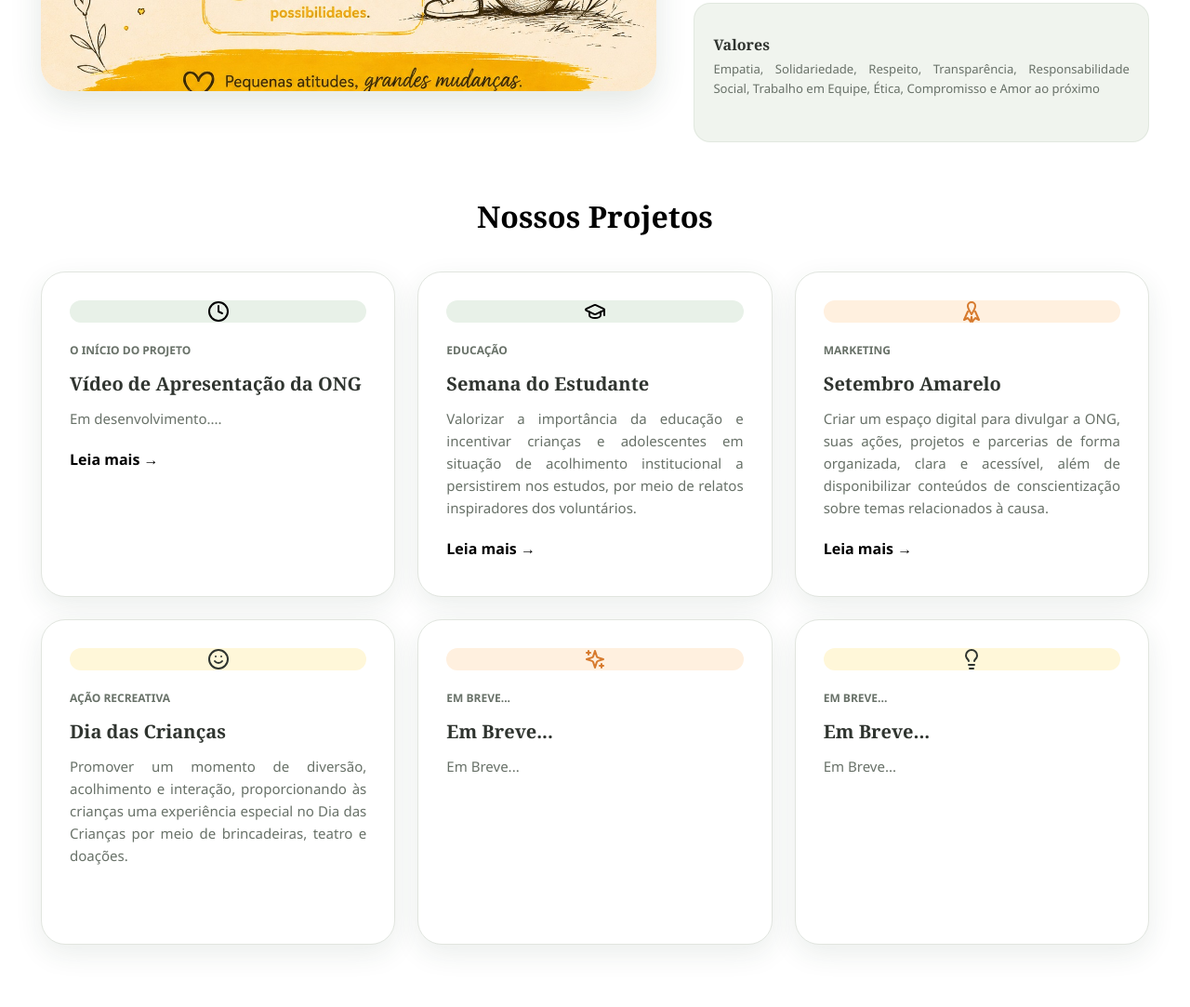
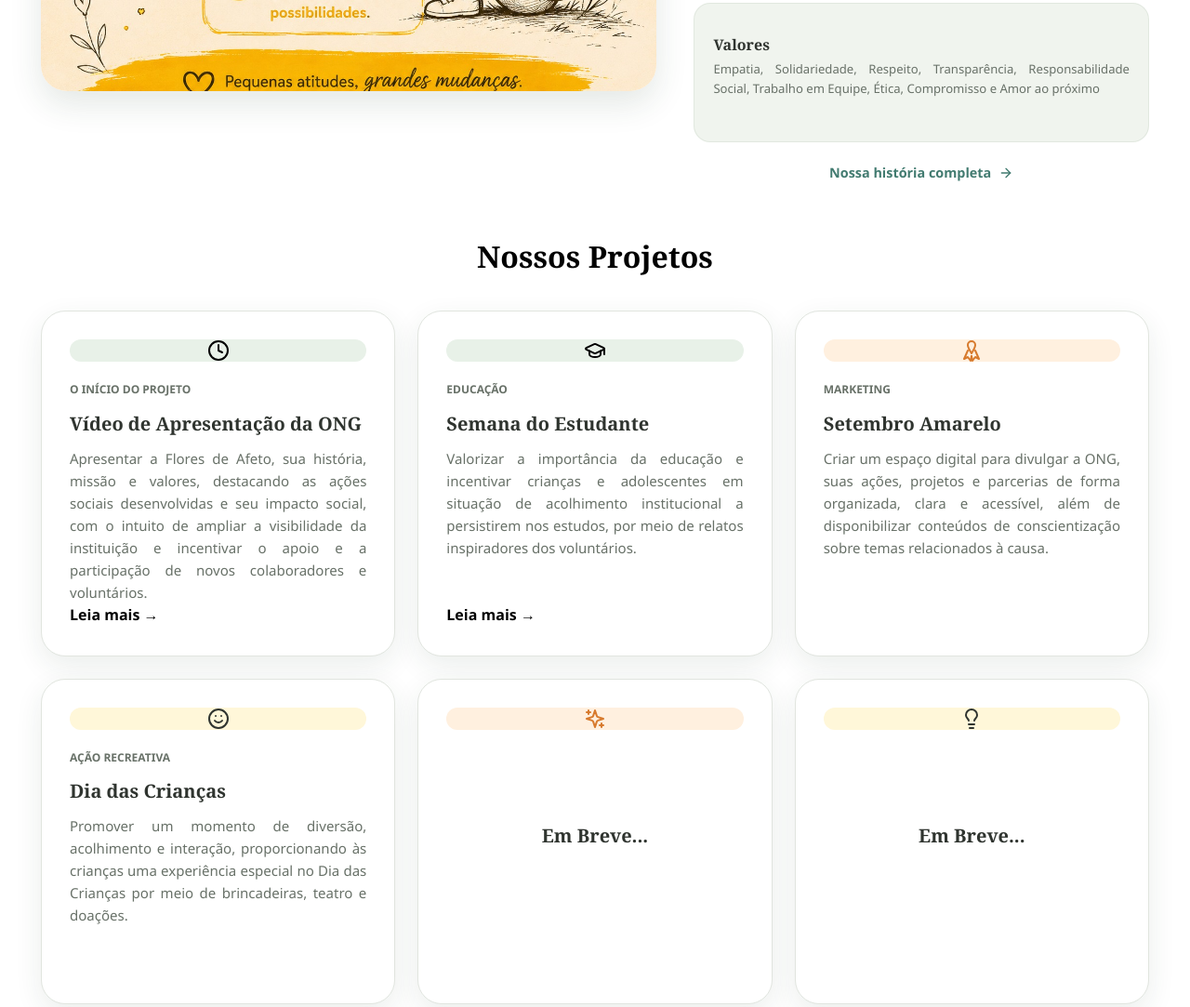
Before and after one commit to jonathandamasceno/floresdeafeto, a plain HTML site: page site/index.html in a window 1280 px wide. Shown: the part 1325-2408 px from the top of the page at 93% size. Drawn offline with Linux system fonts and the light colour scheme.

Commit message:
melhorias das informações

```diff
--- a/site/css/styles.css
+++ b/site/css/styles.css
@@ -629,7 +629,7 @@ footer input:focus {
 }
 .news-link {
   display: inline-block;
-  margin-top: 20px;
+  margin-top: auto;
   color: var(--verde);
   font-weight: 800;
 }
--- a/site/index.html
+++ b/site/index.html
@@ -170,8 +170,8 @@
                   </p>
                 </div>
               </div>
-              <!--
-              <a href="#sobre" class="inline-flex items-center justify-center gap-2 whitespace-nowrap rounded-full text-sm font-bold cursor-pointer transition-all focus-visible:outline-none focus-visible:ring-2 focus-visible:ring-ring focus-visible:ring-offset-2 disabled:pointer-events-none disabled:opacity-50 disabled:cursor-not-allowed [&amp;_svg]:pointer-events-none [&amp;_svg]:size-4 [&amp;_svg]:shrink-0 text-info underline-offset-4 hover:underline h-11 py-2 mt-6 px-0">
+
+              <a href="noticias.html#apresentacao-ong" class="inline-flex items-center justify-center gap-2 whitespace-nowrap rounded-full text-sm font-bold cursor-pointer transition-all focus-visible:outline-none focus-visible:ring-2 focus-visible:ring-ring focus-visible:ring-offset-2 disabled:pointer-events-none disabled:opacity-50 disabled:cursor-not-allowed [&amp;_svg]:pointer-events-none [&amp;_svg]:size-4 [&amp;_svg]:shrink-0 text-info underline-offset-4 hover:underline h-11 py-2 mt-6 px-0">
                 Nossa história completa
                 <svg xmlns="http://www.w3.org/2000/svg" width="24" height="24" viewBox="0 0 24 24" fill="none" stroke="currentColor" stroke-width="2" stroke-linecap="round" stroke-linejoin="round" class="lucide lucide-arrow-right size-4" aria-hidden="true">
                   <path d="M5 12h14">
@@ -180,7 +180,7 @@
                   </path>
                 </svg>
               </a>
-              -->
+
             </div>
           </div>
         </section>
@@ -215,7 +215,9 @@
                     Vídeo de Apresentação da ONG
                   </h3>
                   <p class="mt-1 text-sm/relaxed text-muted-foreground">
-                    Em desenvolvimento....
+                    Apresentar a Flores de Afeto, sua história, missão e valores, destacando as ações sociais desenvolvidas e seu
+                    impacto social, com o intuito de ampliar a visibilidade da instituição e incentivar o apoio e a participação
+                    de novos colaboradores e voluntários.
                   </p>
                   <a href="noticias.html#apresentacao-ong" class="news-link">
                     Leia mais →
@@ -263,9 +265,9 @@
                     Criar um espaço digital para divulgar a ONG, suas ações, projetos e parcerias de forma organizada, clara e acessível,
                     além de disponibilizar conteúdos de conscientização sobre temas relacionados à causa.
                   </p>
-                  <a href="noticias.html#setembro-amarelo" class="news-link">
+                  <!-- <a href="noticias.html#setembro-amarelo" class="news-link">
                     Leia mais →
-                  </a>
+                  </a> -->
                 </article>
 
                 <article class="flex flex-col rounded-3xl border border-border bg-card p-7 shadow-soft transition-all hover:-translate-y-1 hover:shadow-lift">
@@ -303,13 +305,14 @@
                     </svg>
                   </span>
                   <span class="mt-5 text-xs font-bold tracking-wide text-muted-foreground uppercase" style="margin-bottom: 15px;">
-                    Em Breve...
+                    <!-- Em Breve... -->
                   </span>
-                  <h3 class="mt-1.5 text-xl text-foreground" style="margin-bottom: 10px;">
+                  <h3 class="mt-1.5 text-xl text-foreground text-center" style="margin-bottom: auto; margin-top: auto;">
+                    <!-- alterar as linhas comentadas sempre que houver uma nova ação pra colocar na caixa-->
                     Em Breve...
                   </h3>
                   <p class="mt-1 text-sm/relaxed text-muted-foreground">
-                    Em Breve...
+                    <!-- Em Breve... -->
                   </p>
                   <a href="#" class="news-link">
                     <!-- Leia mais → -->
@@ -325,13 +328,14 @@
                     </svg>
                   </span>
                   <span class="mt-5 text-xs font-bold tracking-wide text-muted-foreground uppercase" style="margin-bottom: 15px;">
-                    Em Breve...
+                    <!-- Em Breve... -->
                   </span>
-                  <h3 class="mt-1.5 text-xl text-foreground" style="margin-bottom: 10px;">
+                  <h3 class="mt-1.5 text-xl text-foreground text-center" style="margin-bottom: auto; margin-top:auto">
+                    <!-- alterar as linhas comentadas sempre que houver uma nova ação pra colocar na caixa-->
                     Em Breve...
                   </h3>
                   <p class="mt-1 text-sm/relaxed text-muted-foreground">
-                    Em Breve...
+                    <!-- Em Breve... -->
                   </p>
                   <a href="#" class="news-link">
                     <!-- Leia mais → -->
```
Also changed, not shown: site/noticias.html (+4 -2 lines), site/transparencia.html (+1 -1 lines).
